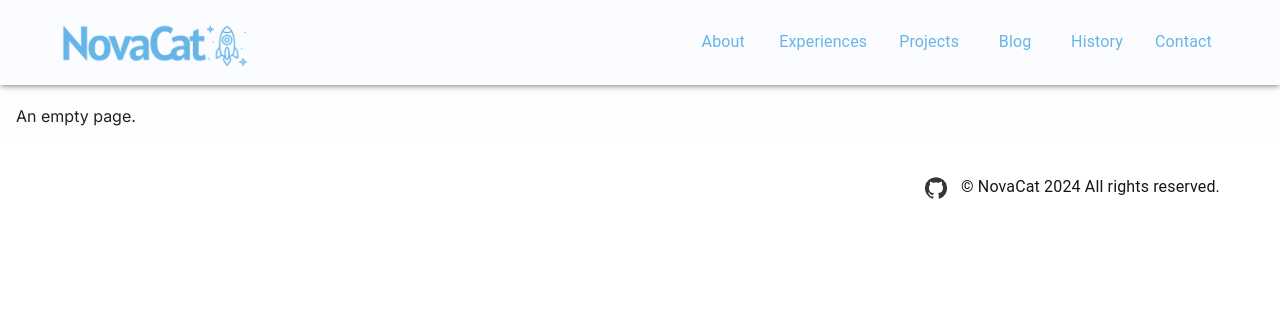
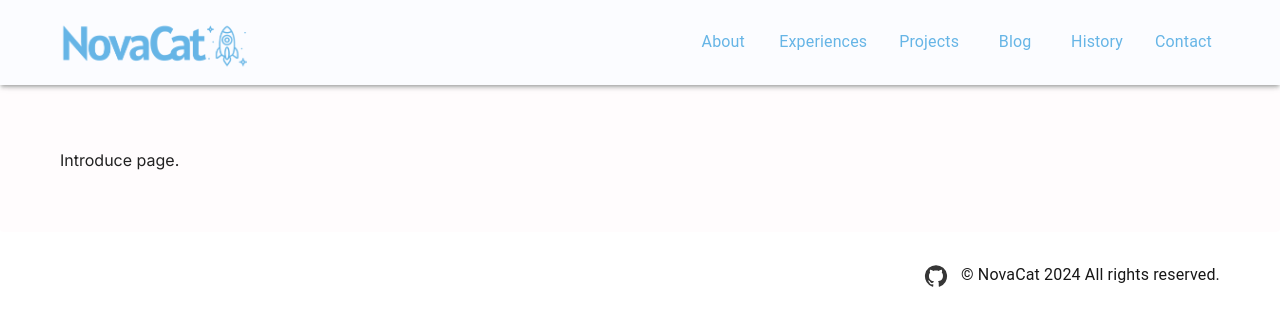
Before and after one commit to novacat25/NovaCat-Portfolio, a Next.js app: page / in a window 1280 px wide. Shown: the top 326 px of the page. Built offline with nearby package versions, Linux system fonts and the light colour scheme.

Commit message:
Feat: Introduce & About pages

```diff
--- /dev/null
+++ b/src/components/pages/About.tsx
@@ -0,0 +1,21 @@
+import { colors } from "@/styles/colors"
+import { Paper, useMediaQuery, useTheme } from "@mui/material"
+
+export const AboutPage = () => {
+    const theme = useTheme()
+    const isPc = useMediaQuery(theme.breakpoints.up('md'))
+
+    const PC = () => (
+        <Paper elevation={0} sx={{ backgroundColor: colors.background.main, p: 7.5 }}>
+            About page.
+        </Paper>
+    )
+
+    const SP = () => (
+        <Paper elevation={0} sx={{ backgroundColor: colors.background.main, p: 2 }}>
+            About page.
+        </Paper>
+    )
+
+  return isPc? <PC /> : <SP />
+}
--- a/src/components/pages/Introduce.tsx
+++ b/src/components/pages/Introduce.tsx
@@ -1,10 +1,21 @@
 import { colors } from "@/styles/colors"
-import { Paper } from "@mui/material"
+import { Paper, useMediaQuery, useTheme } from "@mui/material"
 
 export const IntroducePage = () => {
-  return (
-    <Paper elevation={0} sx={{ backgroundColor: colors.background.main, p: 2 }}>
-        An empty page.
+  const theme = useTheme()
+  const isPc = useMediaQuery(theme.breakpoints.up('md'))
+
+  const PC = () => (
+    <Paper elevation={0} sx={{ backgroundColor: colors.background.main, p: 7.5 }}>
+      Introduce page.
     </Paper>
   )
+
+  const SP = () => (
+      <Paper elevation={0} sx={{ backgroundColor: colors.background.main, p: 2 }}>
+        Introduce page.
+      </Paper>
+  )
+
+return isPc? <PC /> : <SP />
 }
--- /dev/null
+++ b/src/pages/about.tsx
@@ -0,0 +1,9 @@
+import { AboutPage } from "@/components/pages/About"
+
+export default function About() {
+  return (
+    <>
+      <AboutPage />
+    </>
+  )
+}
--- a/src/styles/colors.ts
+++ b/src/styles/colors.ts
@@ -19,6 +19,7 @@ export const colors = {
   background: {
     main: "rgba(255, 251, 253, 0.75)",
     secondary: "#FFFBFD",
+    contrast: "#FFFFFF",
   },
   border: {
     main: "#A4A4A4",
```
